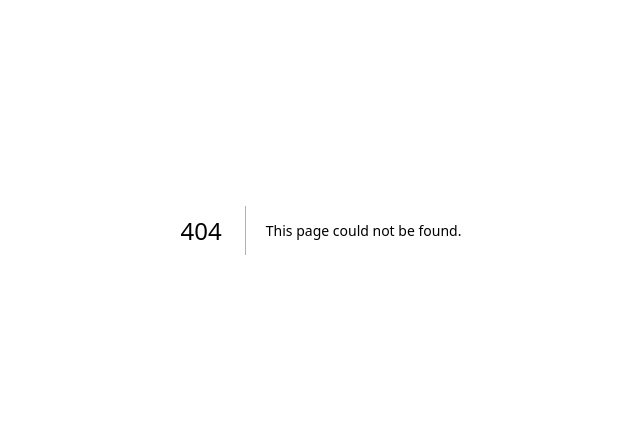
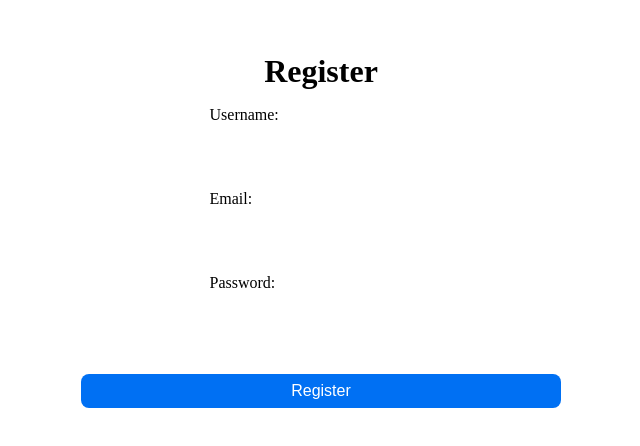
Before and after one commit to blackfire122-start122/TwistAndWrapF, a Next.js app: page /register in a window 1280 px wide. Before the commit this address had no page. Shown: the part 170-616 px from the top of the page, without its empty margins (319-959 px from the left). Built offline with nearby package versions, Linux system fonts and the light colour scheme.

Commit message:
register page

```diff
--- /dev/null
+++ b/pages/register.js
@@ -0,0 +1,48 @@
+import { useState } from 'react';
+import styles from '../styles/components/login.module.css';
+import client from "../lib/axios";
+
+function Register() {
+    const [username, setUsername] = useState("");
+    const [password, setPassword] = useState("");
+    const [email, setEmail] = useState("");
+
+    const handleSubmit = async (event) => {
+        event.preventDefault();
+        try {
+            const response = await client.post('/register', JSON.stringify({
+                username,
+                password,
+                email
+            }));
+            console.log(response.data);
+        } catch (error) {
+            console.error(error);
+        }
+    };
+
+    return (
+        <div className={styles.container}>
+            <h1 className={styles.title}>Register</h1>
+            <form className={styles.form} onSubmit={handleSubmit}>
+                <label className={styles.label}>
+                    Username:
+                    <input name="username" className={styles.input} value={username} onChange={(e) => setUsername(e.target.value)} />
+                </label>
+                <label className={styles.label}>
+                    Email:
+                    <input type="email" name="email" className={styles.input} value={email} onChange={(e) => setEmail(e.target.value)} />
+                </label>
+                <label className={styles.label}>
+                    Password:
+                    <input type="password" name="password" className={styles.input} value={password} onChange={(e) => setPassword(e.target.value)} />
+                </label>
+                <button type="submit" className={styles.button}>
+                    Register
+                </button>
+            </form>
+        </div>
+    );
+}
+
+export default Register;
```
